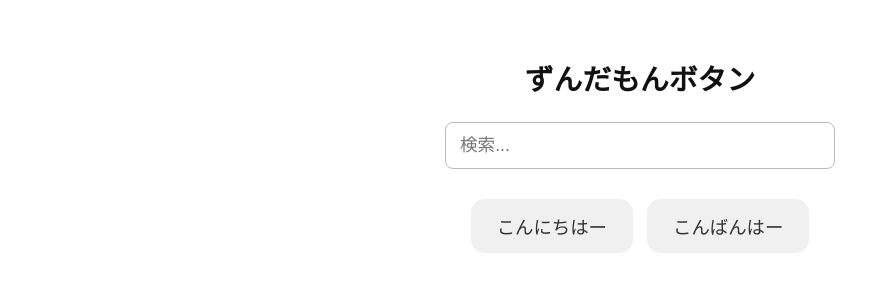
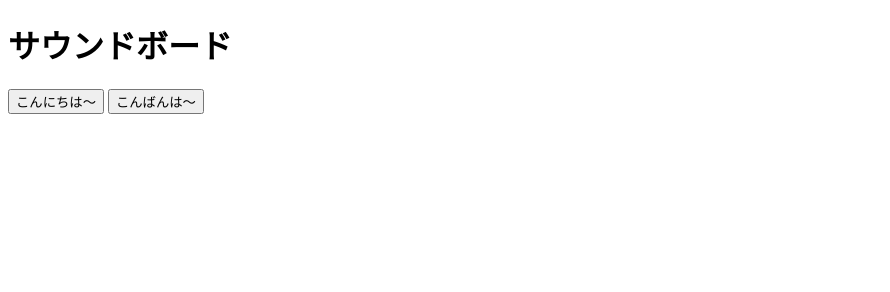
Before and after one commit to cocoakake/zunda, a plain HTML site: page index.html in a window 1280 px wide. Shown: the whole page, without its empty margins (0-890 px from the left). Drawn offline with Linux system fonts and the light colour scheme.

Commit message:
Update index.html

```diff
--- a/index.html
+++ b/index.html
@@ -2,131 +2,27 @@
 <html lang="ja">
 <head>
   <meta charset="UTF-8" />
-  <title>ずんだもんボタン シンプル改良版</title>
-  <style>
-    body {
-      font-family: "Yu Gothic UI", "Segoe UI", sans-serif;
-      background: #fff;
-      color: #222;
-      padding: 30px 20px;
-      text-align: center;
-    }
-    h1 {
-      font-weight: 600;
-      margin-bottom: 24px;
-      font-size: 1.8rem;
-      color: #111;
-    }
-    #search {
-      width: 90%;
-      max-width: 360px;
-      padding: 12px 14px;
-      font-size: 1.1rem;
-      border: 1.5px solid #bbb;
-      border-radius: 8px;
-      margin-bottom: 30px;
-      outline-offset: 2px;
-      outline-color: #999;
-      transition: outline-color 0.2s;
-    }
-    #search:focus {
-      outline-color: #555;
-    }
-    #buttons {
-      display: flex;
-      flex-wrap: wrap;
-      justify-content: center;
-      gap: 14px;
-    }
-    button {
-      background: #f0f0f0;
-      border: none;
-      border-radius: 14px;
-      padding: 14px 26px;
-      font-size: 1.15rem;
-      color: #333;
-      cursor: pointer;
-      user-select: none;
-      box-shadow: 0 0 0 rgba(0,0,0,0);
-      transition: background-color 0.25s, box-shadow 0.15s;
-      min-width: 130px;
-    }
-    button:hover, button:focus {
-      background-color: #ddd;
-      box-shadow: 0 2px 5px rgba(0,0,0,0.1);
-      outline: none;
-    }
-    button:active {
-      background-color: #bbb;
-      box-shadow: inset 0 2px 5px rgba(0,0,0,0.15);
-    }
-  </style>
+  <meta name="viewport" content="width=device-width, initial-scale=1" />
+  <title>かんたんサウンドボード</title>
 </head>
 <body>
-  <h1>ずんだもんボタン</h1>
-  <input type="text" id="search" placeholder="検索..." />
+  <h1>サウンドボード</h1>
 
-  <div id="buttons"></div>
+  <!-- ボタンを増やして好きな音を設定しよう -->
+  <button onclick="playSound('sound1')">こんにちは～</button>
+  <button onclick="playSound('sound2')">こんばんは～</button>
+
+  <!-- 音声ファイルはここで読み込む（同じフォルダに入れてね） -->
+  <audio id="sound1" src="konnitiwa.mp3"></audio>
+  <audio id="sound2" src="konbanwa.mp3"></audio>
 
   <script>
-    let soundData = [];
-
-    function createButton(item) {
-      const btn = document.createElement('button');
-      btn.textContent = item.label;
-      btn.setAttribute('data-label', item.label.toLowerCase());
-      btn.onclick = () => {
-        // 拡張子をmp3に変えてみる例（wavが問題なら）
-        let audioPath = `sounds/${item.file}`;
-        // audioファイル名が.wavなら、mp3があればそっちを使う例（なければコメントアウトしてね）
-        // if (audioPath.endsWith('.wav')) {
-        //   audioPath = audioPath.replace('.wav', '.mp3');
-        // }
-
-        const audio = new Audio(audioPath);
-        audio.volume = 1.0;
-        audio.play().catch(e => {
-          console.error('音声再生エラー:', e);
-          alert('音声の再生に失敗しました。ファイル形式やパスを確認してください。');
-        });
-      };
-      return btn;
+    // クリックされたら対応する音を鳴らす関数
+    function playSound(id) {
+      const audio = document.getElementById(id);
+      audio.currentTime = 0; // 音を最初から再生
+      audio.play();
     }
-
-    function displayButtons(filtered) {
-      const container = document.getElementById('buttons');
-      container.innerHTML = '';
-      if (filtered.length === 0) {
-        container.textContent = '該当するボタンがありません';
-        return;
-      }
-      filtered.forEach(item => container.appendChild(createButton(item)));
-    }
-
-    fetch('sounds/soundlist.json')
-      .then(res => {
-        if (!res.ok) throw new Error('JSONファイル読み込み失敗');
-        return res.json();
-      })
-      .then(data => {
-        soundData = data;
-        displayButtons(soundData);
-      })
-      .catch(err => {
-        const container = document.getElementById('buttons');
-        container.textContent = '音声リストの読み込みエラー';
-        console.error(err);
-      });
-
-    document.getElementById('search').addEventListener('input', e => {
-      const keyword = e.target.value.trim().toLowerCase();
-      if (!keyword) {
-        displayButtons(soundData);
-        return;
-      }
-      const filtered = soundData.filter(item => item.label.toLowerCase().includes(keyword));
-      displayButtons(filtered);
-    });
   </script>
 </body>
 </html>
```
